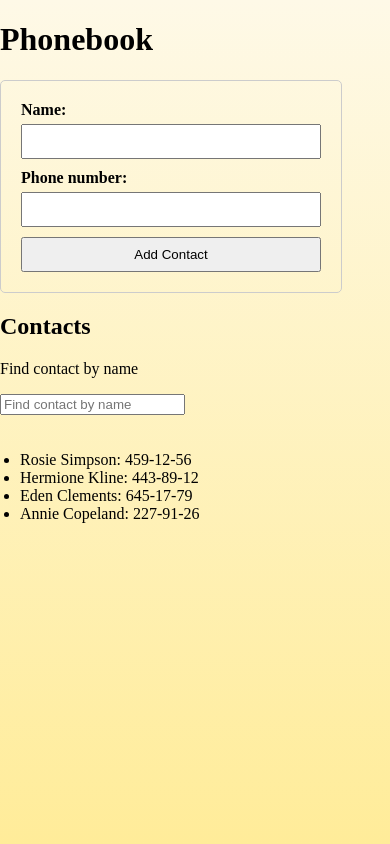
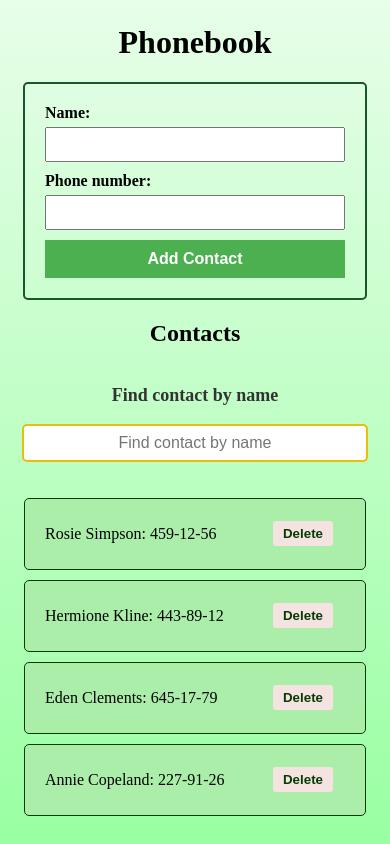
Before and after one commit to JuliaKRK/goit-react-hw-02-phonebook, a React (Create React App) app: page / in a window 390 px wide. Built offline with nearby package versions, Linux system fonts and the light colour scheme.

Commit message:
Phonebook-css

```diff
--- a/package.json
+++ b/package.json
@@ -8,6 +8,7 @@
     "@testing-library/react": "^12.1.4",
     "@testing-library/user-event": "^13.5.0",
     "nanoid": "^4.0.2",
+    "normalize.css": "^8.0.1",
     "react": "^18.1.0",
     "react-dom": "^18.1.0",
     "react-scripts": "5.0.1",
--- a/src/components/App.jsx
+++ b/src/components/App.jsx
@@ -1,8 +1,9 @@
 import React, { Component } from 'react';
+import PropTypes from 'prop-types';
 import { nanoid } from 'nanoid';
 import ContactForm from './ContactForm/ContactForm';
 import FilterContacts from './FilterContacts/FilterContacts';
-// import ContactList from './ContactList/ContactList';
+import styles from './App.module.css';
 
 class App extends Component {
   state = {
@@ -12,9 +13,18 @@ class App extends Component {
       { id: 'id-3', name: 'Eden Clements', number: '645-17-79' },
       { id: 'id-4', name: 'Annie Copeland', number: '227-91-26' },
     ],
+    filter: '',
   };
 
   addContact = (name, number) => {
+    // Перевірка, чи існує контакт з таким самим іменем
+    const existingContact = this.state.contacts.find(
+      contact => contact.name === name
+    );
+
+    if (existingContact) {
+      alert(`Contact with name ${name} is already in contacts.`);
+    } else {
       const newContact = {
         id: nanoid(),
         name: name,
@@ -23,18 +33,49 @@ class App extends Component {
       this.setState(prevState => ({
         contacts: [...prevState.contacts, newContact],
       }));
+    }
+  };
+
+  deleteContact = id => {
+    this.setState(prevState => ({
+      contacts: prevState.contacts.filter(contact => contact.id !== id),
+    }));
+  };
+
+  handleFilterChange = event => {
+    this.setState({ filter: event.target.value });
+  };
+
+  getFilteredContacts = () => {
+    const { contacts, filter } = this.state;
+    return contacts.filter(contact =>
+      contact.name.toLowerCase().includes(filter.toLowerCase())
+    );
   };
 
   render() {
     return (
-      <div className="App">
+      <div className={styles.container}>
         <h1>Phonebook</h1>
         <ContactForm addContact={this.addContact} />
         <h2>Contacts</h2>
-        <FilterContacts contacts={this.state.contacts} />
+        <FilterContacts
+          contacts={this.state.contacts}
+          deleteContact={this.deleteContact}
+        />
       </div>
     );
   }
 }
 
+App.propTypes = {
+  contacts: PropTypes.arrayOf(
+    PropTypes.shape({
+      id: PropTypes.string.isRequired,
+      name: PropTypes.string.isRequired,
+      number: PropTypes.string.isRequired,
+    })
+  ),
+};
+
 export default App;
--- /dev/null
+++ b/src/components/App.module.css
@@ -0,0 +1,7 @@
+.container {
+  display: flex;
+  flex-direction: column;
+  justify-content: center;
+  align-items: center;
+  min-height: 100vh;
+}
--- a/src/components/ContactForm/ContactForm.jsx
+++ b/src/components/ContactForm/ContactForm.jsx
@@ -1,4 +1,5 @@
 import React, { Component } from 'react';
+import PropTypes from 'prop-types';
 import styles from './ContactForm.module.css';
 
 class ContactForm extends Component {
@@ -67,4 +68,8 @@ class ContactForm extends Component {
   }
 }
 
+ContactForm.propTypes = {
+  addContact: PropTypes.func.isRequired,
+};
+
 export default ContactForm;
--- a/src/components/ContactForm/ContactForm.module.css
+++ b/src/components/ContactForm/ContactForm.module.css
@@ -1,5 +1,5 @@
 .formContainer {
-  border: 1px solid #ccc;
+  border: 2px solid #185728;
   padding: 20px;
   border-radius: 5px;
   width: 300px;
@@ -21,5 +21,17 @@
 }
 
 .button {
-  padding: 8px 16px;
+  background-color: #4caf50;
+  color: white;
+  font-weight: bold;
+  font-size: 16px;
+  border: none;
+  padding: 10px 20px;
+  cursor: pointer;
+  transition: background-color 0.3s; /* Додамо плавний перехід для зміни кольору фону */
 }
+
+/* Hover стиль - коли курсор наводиться на кнопку */
+.button:hover {
+  background-color: #126b16; /* Змінюємо колір фону при hover */
+}
--- a/src/components/ContactItem/ContactItem.jsx
+++ b/src/components/ContactItem/ContactItem.jsx
@@ -1,14 +1,28 @@
-import React from 'react';
+import PropTypes from 'prop-types';
 import styles from './ContactItem.module.css';
 
-const ContactItem = ({ contact }) => {
-  const { name, number } = contact;
+const ContactItem = ({ contact, onDelete }) => {
+  const { id, name, number } = contact;
 
   return (
     <li className={styles.item}>
-      {name}: {number}
+      <p>
+        {name}: {number}
+      </p>
+      <button type="button" onClick={() => onDelete(id)}>
+        Delete
+      </button>
     </li>
   );
 };
 
+ContactItem.propTypes = {
+  contact: PropTypes.shape({
+    id: PropTypes.string.isRequired,
+    name: PropTypes.string.isRequired,
+    number: PropTypes.string.isRequired,
+  }).isRequired,
+  onDelete: PropTypes.func.isRequired,
+};
+
 export default ContactItem;
--- a/src/components/ContactItem/ContactItem.module.css
+++ b/src/components/ContactItem/ContactItem.module.css
@@ -0,0 +1,33 @@
+.list {
+  padding: 0;
+}
+
+/* Стилі для елемента списку контактів */
+.item {
+  width: 300px;
+  margin-bottom: 10px;
+  padding: 10px 20px;
+  border: 1px solid #043b04;
+  border-radius: 5px;
+  background-color: #aaeeaa;
+  font-size: 16px;
+  display: flex;
+  justify-content: space-between;
+  align-items: center;
+}
+
+.item button {
+  padding: 5px 10px;
+  margin: 12px;
+  font-weight: bold;
+  background-color: hsl(6, 49%, 92%);
+  color: rgb(5, 59, 3);
+  border: none;
+  border-radius: 3px;
+  cursor: pointer;
+}
+
+.item button:hover,
+.item button:focus {
+  background-color: #e28080;
+}
--- a/src/components/ContactList/ContactList.jsx
+++ b/src/components/ContactList/ContactList.jsx
@@ -1,15 +1,30 @@
-import React from 'react';
 import ContactItem from '../ContactItem/ContactItem';
+import PropTypes from 'prop-types';
 import styles from './ContactList.module.css';
 
-const ContactList = ({ contacts }) => {
+const ContactList = ({ contacts, onDelete }) => {
   return (
     <ul className={styles.list}>
       {contacts.map(contact => (
-        <ContactItem key={contact.id} contact={contact} />
+        <ContactItem
+          key={contact.id}
+          contact={contact}
+          onDelete={() => onDelete(contact.id)}
+        />
       ))}
     </ul>
   );
 };
 
+ContactList.propTypes = {
+  contacts: PropTypes.arrayOf(
+    PropTypes.shape({
+      id: PropTypes.string.isRequired,
+      name: PropTypes.string.isRequired,
+      number: PropTypes.string.isRequired,
+    })
+  ).isRequired,
+  onDelete: PropTypes.func.isRequired,
+};
+
 export default ContactList;
--- a/src/components/ContactList/ContactList.module.css
+++ b/src/components/ContactList/ContactList.module.css
@@ -1,7 +1,4 @@
 .list {
-  padding: 20px;
+  padding: 0;
+  min-height: 300px;
 }
-
-.item {
-  margin-bottom: 5px;
-}
--- a/src/components/FilterContacts/FilterContacts.jsx
+++ b/src/components/FilterContacts/FilterContacts.jsx
@@ -1,39 +1,41 @@
-import React, { Component } from 'react';
+import React, { useState } from 'react';
+import PropTypes from 'prop-types';
 import ContactList from '../ContactList/ContactList';
+import styles from './FilterContacts.module.css';
 
-class FilterContacts extends Component {
-  state = {
-    filter: '',
-  };
+const FilterContacts = ({ contacts, deleteContact }) => {
+  const [filter, setFilter] = useState('');
 
-  handleFilterChange = event => {
-    this.setState({ filter: event.target.value });
-  };
+  const filteredContacts = contacts.filter(contact =>
+    contact.name.toLowerCase().includes(filter.toLowerCase())
+  );
 
-  getFilteredContacts = () => {
-    const { contacts } = this.props;
-    const { filter } = this.state;
-    return contacts.filter(contact =>
-      contact.name.toLowerCase().includes(filter.toLowerCase())
-    );
-  };
-
-  render() {
-    const filteredContacts = this.getFilteredContacts();
-
-    return (
-      <div>
-        <p>Find contact by name</p>
+  return (
+    <div className={styles.container}>
+      <div className={styles.filterContainer}>
+        <p className={styles.filterText}>Find contact by name</p>
         <input
+          className={styles.filterInput}
           type="text"
-          value={this.state.filter}
-          onChange={this.handleFilterChange}
+          value={filter}
+          onChange={event => setFilter(event.target.value)}
           placeholder="Find contact by name"
         />
-        <ContactList contacts={filteredContacts} />
       </div>
-    );
-  }
-}
+      <ContactList contacts={filteredContacts} onDelete={deleteContact} />
+    </div>
+  );
+};
+
+FilterContacts.propTypes = {
+  contacts: PropTypes.arrayOf(
+    PropTypes.shape({
+      id: PropTypes.string.isRequired,
+      name: PropTypes.string.isRequired,
+      number: PropTypes.string.isRequired,
+    })
+  ).isRequired,
+  deleteContact: PropTypes.func.isRequired,
+};
 
 export default FilterContacts;
--- a/src/components/FilterContacts/FilterContacts.module.css
+++ b/src/components/FilterContacts/FilterContacts.module.css
@@ -0,0 +1,34 @@
+.container {
+  display: flex;
+  flex-direction: column;
+  justify-content: center;
+  align-items: center;
+}
+
+.filterContainer {
+  margin-bottom: 20px;
+}
+
+.filterText {
+  display: flex;
+  font-size: 18px;
+  font-weight: bold;
+  justify-content: center;
+  align-items: center;
+  color: #333;
+}
+
+.filterInput {
+  padding: 8px;
+  font-size: 16px;
+  width: 326px;
+  border: 2px solid #e7bf0c;
+  border-radius: 5px;
+  outline: none;
+  text-align: center;
+}
+
+.filterInput:focus {
+  border-color: #ff9900;
+  box-shadow: 0 0 5px #ff9900;
+}
--- a/src/index.css
+++ b/src/index.css
@@ -1,21 +1,8 @@
-@import-normalize; /* bring in normalize.css styles */
+@import-normalize;
 
-/* body {
-  margin: 0;
-  font-family: -apple-system, BlinkMacSystemFont, 'Segoe UI', 'Roboto', 'Oxygen',
-    'Ubuntu', 'Cantarell', 'Fira Sans', 'Droid Sans', 'Helvetica Neue',
-    sans-serif;
-  -webkit-font-smoothing: antialiased;
-  -moz-osx-font-smoothing: grayscale;
-}
-
-code {
-  font-family: source-code-pro, Menlo, Monaco, Consolas, 'Courier New',
-    monospace;
-} */
 body {
-  background: linear-gradient(180deg, #fef9e7, #ffec99);
+  background: linear-gradient(180deg, #e7fee9, #99ffa2);
   background-attachment: fixed;
   background-repeat: no-repeat;
-  margin: auto;
+  margin: 0;
 }
```
Also changed, not shown: 1 other file (tests, documents, lock files or other folders). Lines whose indentation alone changed are shown as unchanged.
